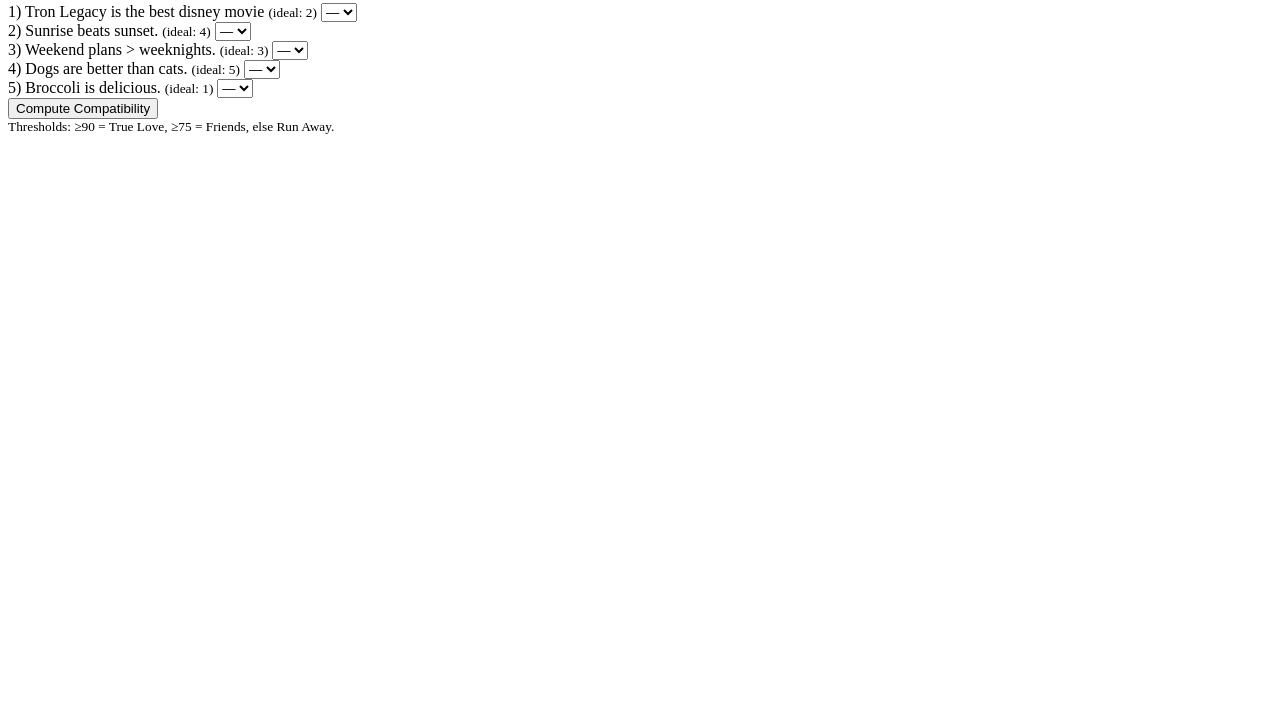
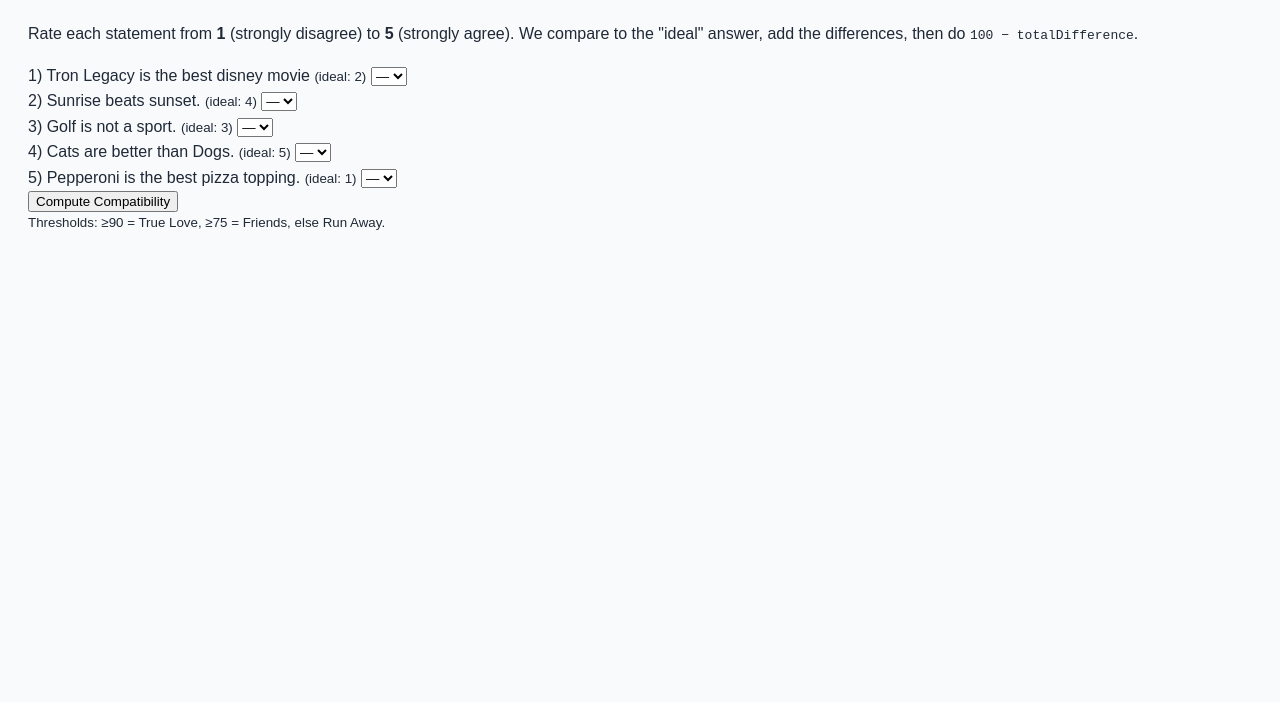
Before and after one commit to rowanbailey556-collab/Match-maker, a plain HTML site: page index.html in a window 1280 px wide. Shown: the part 98-800 px from the top of the page. Drawn offline with Linux system fonts and the light colour scheme.

Commit message:
Update survey questions in index.html

```diff
--- a/index.html
+++ b/index.html
@@ -1,3 +1,4 @@
+<link rel="stylesheet" href="index.css">
 <html lang="en">
 <head>
 <meta charset="utf-8" />
@@ -29,7 +30,7 @@
 </div>
 
 <div class="q">
-<label>3) Weekend plans &gt; weeknights. <small>(ideal: 3)</small>
+<label>3) Golf is not a sport. <small>(ideal: 3)</small>
 <select data-ideal="3">
 <option value="">—</option>
 <option>1</option><option>2</option><option>3</option><option>4</option><option>5</option>
@@ -38,7 +39,7 @@
 </div>
 
 <div class="q">
-<label>4) Dogs are better than cats. <small>(ideal: 5)</small>
+<label>4) Cats are better than Dogs. <small>(ideal: 5)</small>
 <select data-ideal="5">
 <option value="">—</option>
 <option>1</option><option>2</option><option>3</option><option>4</option><option>5</option>
@@ -47,7 +48,7 @@
 </div>
 
 <div class="q">
-<label>5) Broccoli is delicious. <small>(ideal: 1)</small>
+<label>5) Pepperoni is the best pizza topping. <small>(ideal: 1)</small>
 <select data-ideal="1">
 <option value="">—</option>
 <option>1</option><option>2</option><option>3</option><option>4</option><option>5</option>
```
